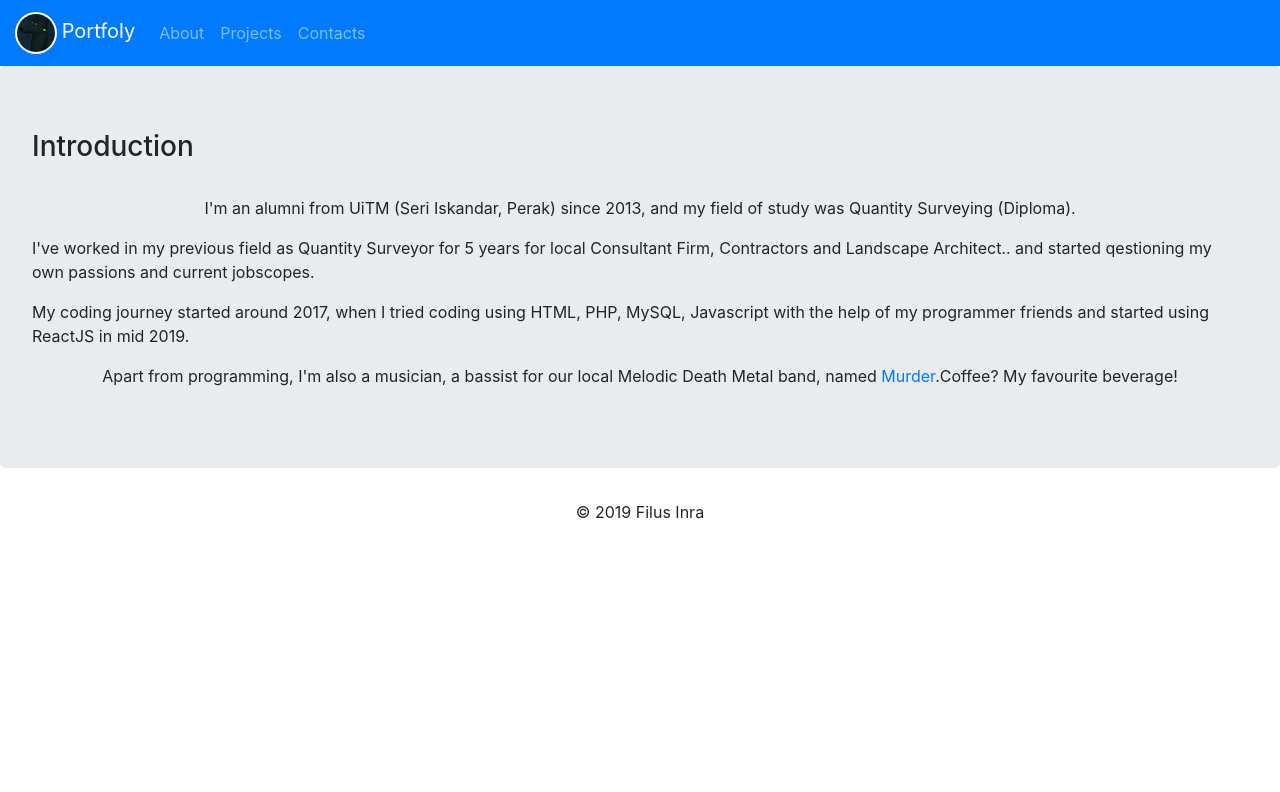
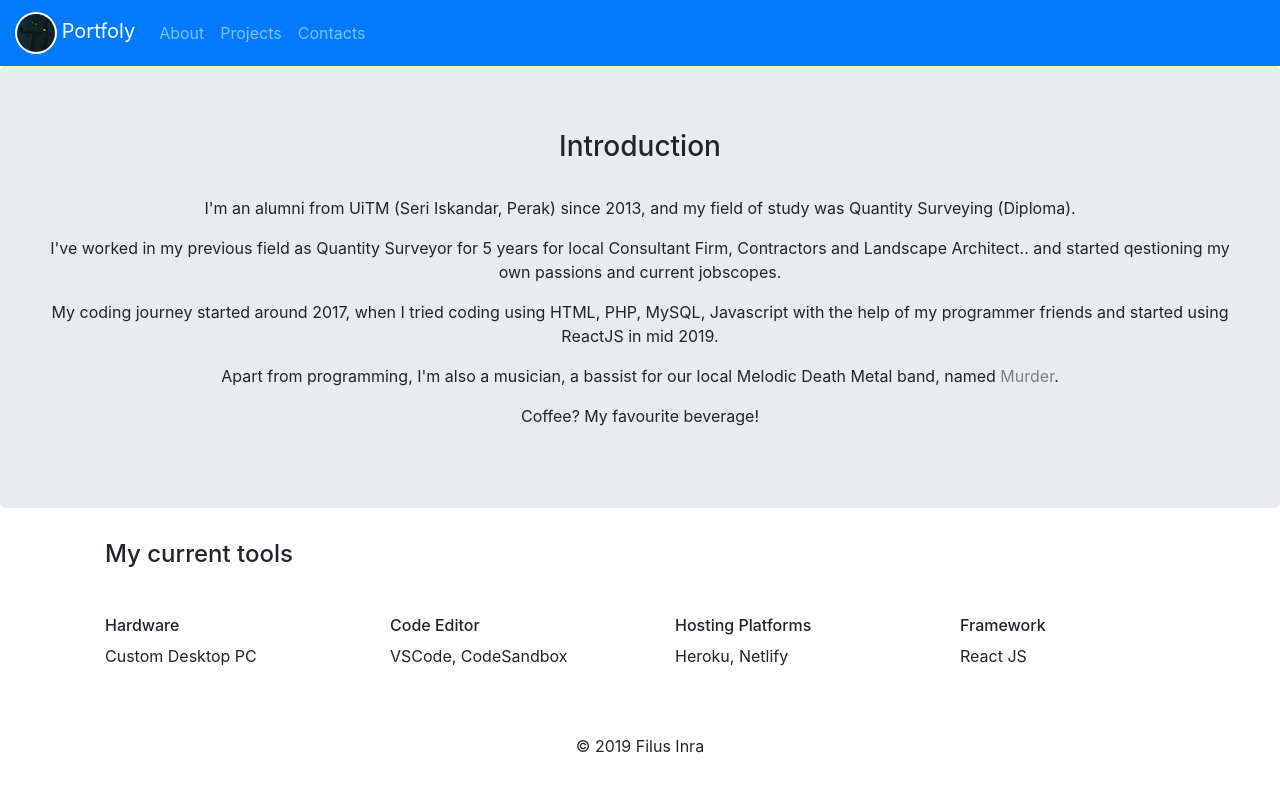
Before and after one commit to stavrox90/Portfoly, a React (Create React App) app: page /about in a window 1280 px wide. Shown: the top 792 px of the page. Built offline with nearby package versions, Linux system fonts and the light colour scheme.

Commit message:
init commit

```diff
--- a/src/components/contents/about.js
+++ b/src/components/contents/about.js
@@ -1,8 +1,8 @@
 import React from 'react'
 import avatar from '../images/avatar.jpg'
-import { makeStyles } from '@material-ui/core/styles';
-import { Grid, Avatar } from '@material-ui/core';
-import { Jumbotron } from 'react-bootstrap';
+import { tools } from './details'
+import { Grid, Box, Paper, CardHeader } from '@material-ui/core';
+import { Jumbotron, Container, Row, Col, Card } from "react-bootstrap";
 
 function About() {
 
@@ -10,13 +10,13 @@ function About() {
     return (
         <div>
             <Jumbotron>
-                <h3 className="intro">Introduction</h3>
+                <h3 style={{ textAlign: "center" }}>Introduction</h3>
                 <br />
-                <Grid container justify="center" alignItems="center" className="center">
+                <Grid style={{ textAlign: "center" }}>
                     <p>
                         I'm an alumni from UiTM (Seri Iskandar, Perak) since 2013, and my
                         field of study was Quantity Surveying (Diploma).
-                </p>
+                    </p>
                     <p>
                         I've worked in my previous field as Quantity Surveyor for 5 years
                         for local Consultant Firm, Contractors and Landscape Architect..
@@ -29,11 +29,33 @@ function About() {
                 </p>
                     <p>
                         Apart from programming, I'm also a musician, a bassist for our local Melodic Death Metal band, named
-                        <a href="https://www.deathreturns.my/bands/murder/">{" "}Murder</a>.
+                        <a href="https://www.deathreturns.my/bands/murder/" style={{ color: "gray" }}>{" "}Murder</a>.
                 </p>
                     <p>Coffee? My favourite beverage!</p>
                 </Grid>
             </Jumbotron>
+            <Container>
+                <h4 style={{ marginLeft: "20px" }}>My current tools</h4>
+                <Row>
+                    {tools.map(tools => {
+                        return (
+                            <Col>
+                                <div
+                                    style={{
+                                        margin: "20px 30px 0 20px",
+                                        padding: "20px 0 20px 0"
+                                    }}
+                                >
+                                    <Card.Text>
+                                        <h6>{tools.title}</h6>
+                                        <p>{tools.value}</p>
+                                    </Card.Text>
+                                </div>
+                            </Col>
+                        );
+                    })}
+                </Row>
+            </Container>
         </div>
     )
 }
--- a/src/components/contents/home.js
+++ b/src/components/contents/home.js
@@ -8,9 +8,9 @@ import { Container, Row, Col, Image, Jumbotron, Button } from "react-bootstrap";
 const useStyles = makeStyles({
     avatar: {
         margin: 10,
-        width: "30%",
+        width: "20vh",
         height: "auto",
-        boxShadow: "0 0 0 5px blue",
+        boxShadow: "0 0 0 5px #007cfe",
         border: "5px inset white",
     },
 })
--- a/src/components/contents/projects.js
+++ b/src/components/contents/projects.js
@@ -9,7 +9,7 @@ const useStyles = makeStyles({
         margin: "10px 0 10px 0",
     },
     media: {
-        height: "90vw",
+        height: "60vw",
     },
     container: {
         width: "100%",
```
Also changed, not shown: src/App.css (+0 -7 lines).
